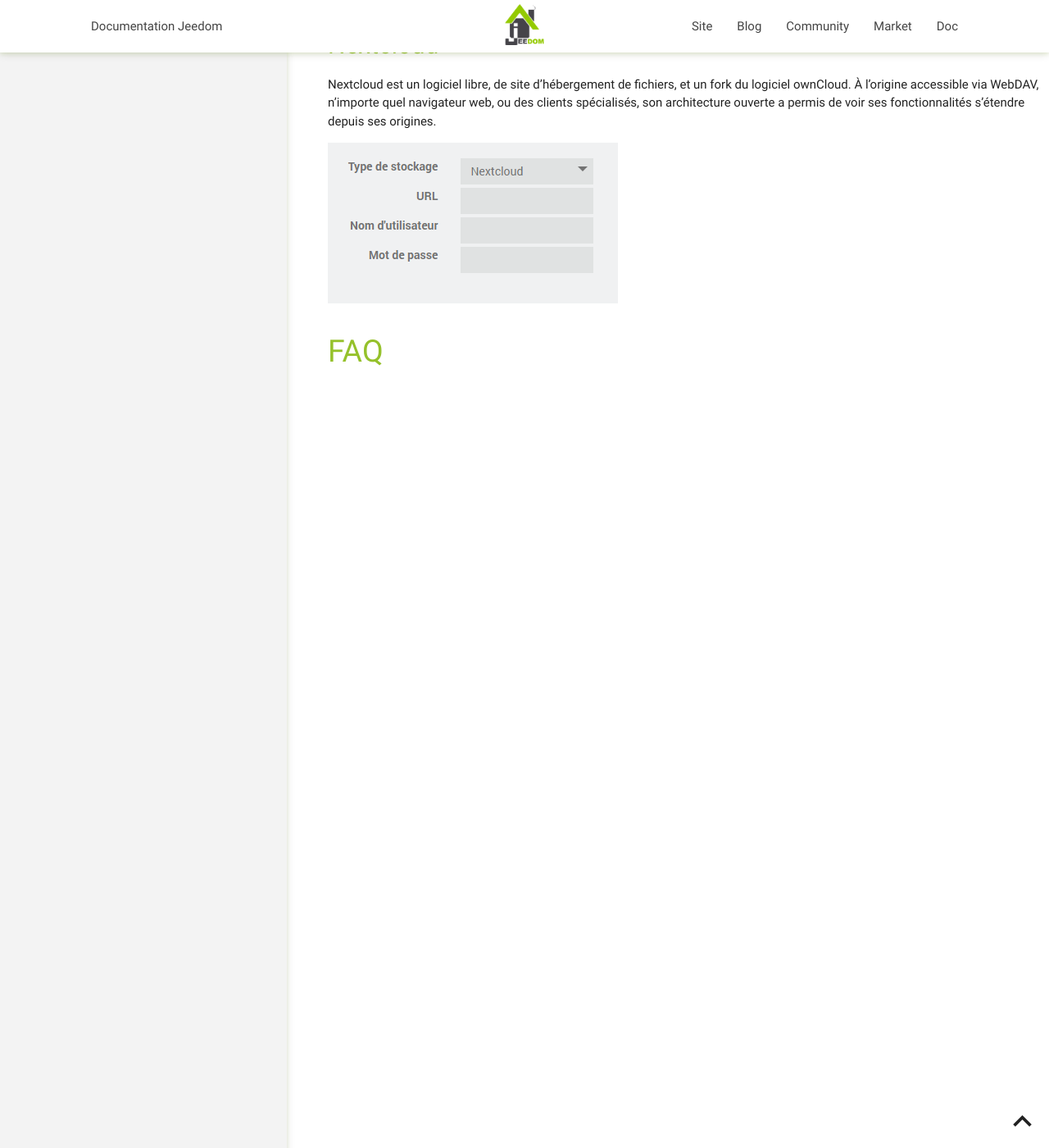
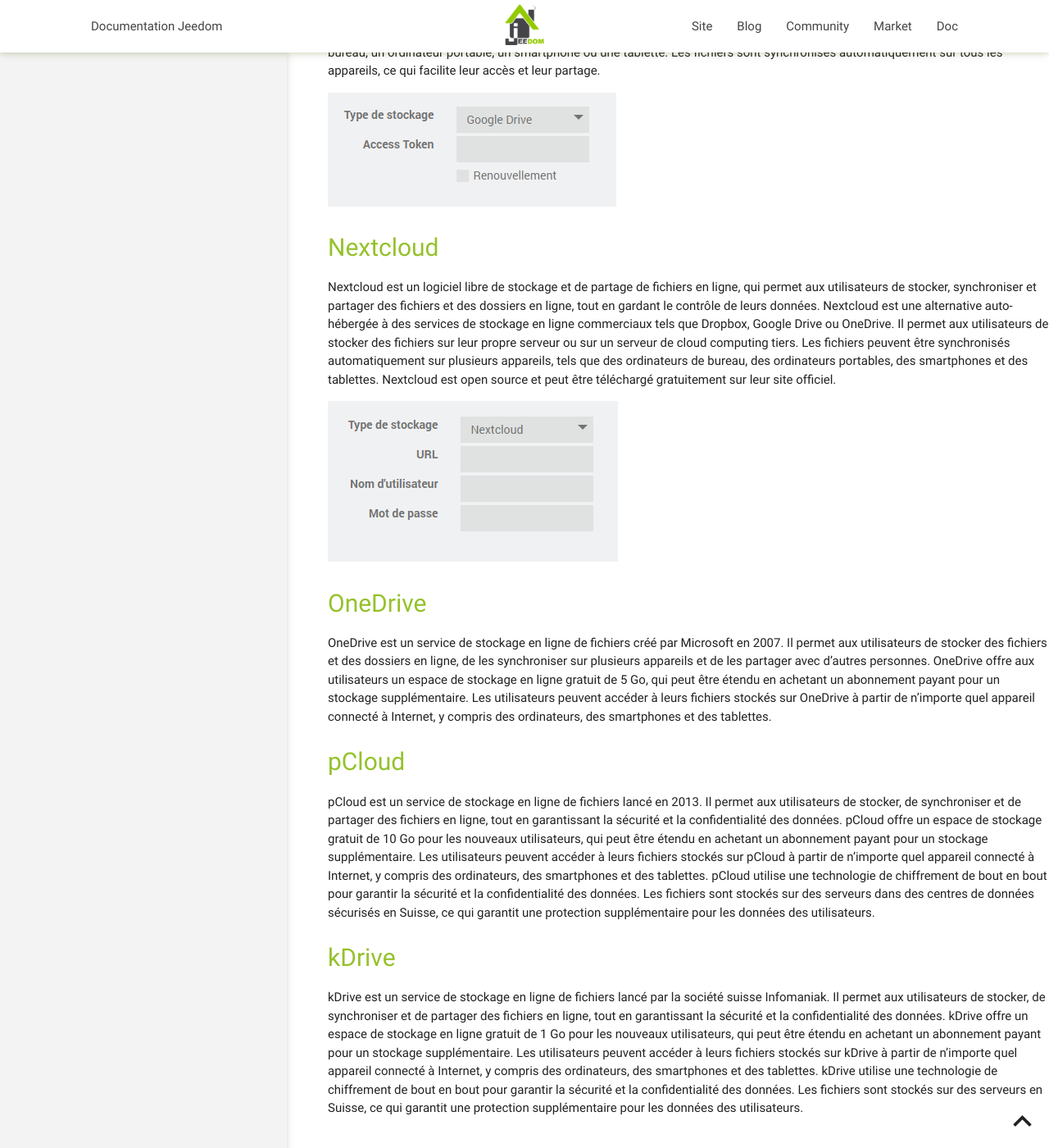
Before and after one commit to thanaus/jeedom_docs, a Jekyll site: the page built from plugins/cloudsyncpro/fr_FR/index.md, in a window 1280 px wide and 1400 px high, scrolled down 3886 px. Shown: the whole window at 82% size. Built offline with Jekyll 4.4.1, drawn with Linux system fonts in a browser that asks for light colours; our own code applies the rules of GitHub Pages for plain Markdown files; before the commit the page ends 4381 px from its top, so only the background shows below that; some of the changed text lies outside the part shown.

Commit message:
Update index.md

```diff
--- a/plugins/cloudsyncpro/fr_FR/index.md
+++ b/plugins/cloudsyncpro/fr_FR/index.md
@@ -1,10 +1,8 @@
-Synchronisation fichiers vers des services de stockage en ligne (Dropbox, Google Cloud Storage, Nextcloud) mais aussi système de fichier local, serveurs (S)FTP
+Synchronisation et transfert de fichiers entre différents services de stockage cloud et systèmes de fichiers locaux.
 
 Présentation Cloudsyncpro
 =========================
-Dans le domaine de la synchronisation de fichiers, il existe un outil multiplateforme et largement utilisé : rsync.
-On trouve aussi nombre d'outils qui se reposent sur rsync pour la gestion de la synchronisation, qui n'est qu'une de leurs multiples fonctionnalités.
-C'est notamment le cas de Rclone, qui est un dérivé créé par Nick Craig-Wood. Open source, son code est disponible sous licence MIT et diffusé via GitHub. Sa fonctionnalité principale est d'accéder à des services de stockage en ligne mais il faut par contre être un adepte de la ligne de commande.
+Rclone est un outil de ligne de commande open-source qui permet de synchroniser et de transférer des fichiers entre différents services de stockage cloud et systèmes de fichiers locaux. Il supporte un grand nombre de services de stockage cloud populaires, comme Google Drive, Dropbox, Amazon S3, Microsoft OneDrive, et bien d'autres encore. Il est très utile pour sauvegarder des fichiers, synchroniser des données entre différents services, ou transférer des fichiers volumineux à travers internet.
 
 Ce plugin permet d'interfacer cet outil avec Jeedom et simplifier la configuration des services de stockage en ligne.
 
@@ -62,37 +60,64 @@ Services de stockage
 FTP
 ---
 
-File Transfer Protocol (protocole de transfert de fichier), ou FTP, est un protocole de communication destiné au partage de fichiers sur un réseau TCP/IP.
+FTP (File Transfer Protocol) est un protocole de communication utilisé pour transférer des fichiers entre un client et un serveur sur un réseau informatique. Il permet à un utilisateur d'accéder à un serveur distant, d'afficher la structure de fichiers du serveur et de télécharger ou de téléverser des fichiers.
+FTP utilise un système d'authentification pour permettre l'accès au serveur. Les utilisateurs doivent fournir un nom d'utilisateur et un mot de passe pour accéder au serveur.
 
 ![cloudsyncpro](../images/79d739a3a0938015f8de7c6aed3fe715.png)
 
 SFTP
 ----
 
-SSH File Transfer Protocol (protocole de transfert de fichier), ou SFTP, est un protocole de communication fonctionnant au-dessus de SSH pour transférer et gérer des fichiers à distance.
+SFTP signifie Secure File Transfer Protocol (Protocole de transfert de fichiers sécurisé en français). C'est un protocole de transfert de fichiers sécurisé qui utilise une couche de sécurité supplémentaire pour protéger les données en transit.
+Contrairement au protocole FTP standard, qui est vulnérable aux interceptions de données et aux attaques par reniflage de paquets, SFTP chiffre toutes les données qui sont transférées entre le client et le serveur, en utilisant un chiffrement basé sur SSH (Secure Shell). Cela rend le protocole SFTP plus sûr et plus fiable pour les transferts de fichiers, surtout si les fichiers contiennent des informations sensibles.
+SFTP utilise également un système d'authentification pour permettre l'accès au serveur. Les utilisateurs doivent fournir un nom d'utilisateur et un mot de passe pour accéder au serveur, tout comme dans le protocole FTP standard.
 
 ![cloudsyncpro](../images/768ac996ce21cfc8b1c41beddad9f9e4.png)
 
 Dropbox
 -------
 
-Dropbox est un service de stockage et de partage de copies de fichiers locaux en ligne proposé par Dropbox, Inc., entreprise localisée à San Francisco, en Californie.
+Dropbox est un service de stockage en ligne (ou "cloud storage" en anglais) qui permet aux utilisateurs de stocker, synchroniser et partager des fichiers et des dossiers en ligne. Il a été lancé en 2007 par la société Dropbox Inc.
+Le service Dropbox permet de stocker des fichiers sur des serveurs distants et de les synchroniser automatiquement sur plusieurs appareils, tels que des ordinateurs de bureau, des ordinateurs portables, des smartphones et des tablettes. Les fichiers sont accessibles à partir de n'importe quel appareil connecté à Internet, ce qui facilite leur accès et leur partage.
 
 ![cloudsyncpro](../images/162caa41f06afcf36200c23318e2bcc6.png)
 
 Google Drive
 ------------
 
-Google Drive ou Google Disque au Québec, est un service de stockage et de partage de fichiers dans le cloud lancé par la société Google.
+Google Drive est un service de stockage en ligne (ou "cloud storage" en anglais) créé par Google en 2012. Il permet aux utilisateurs de stocker, synchroniser et partager des fichiers et des dossiers en ligne.
+Avec Google Drive, les utilisateurs peuvent stocker des fichiers sur des serveurs distants et y accéder à partir de n'importe quel appareil connecté à Internet, comme un ordinateur de bureau, un ordinateur portable, un smartphone ou une tablette. Les fichiers sont synchronisés automatiquement sur tous les appareils, ce qui facilite leur accès et leur partage.
 
 ![cloudsyncpro](../images/ac2bbda15c853d03741c379cdf497dd0.png)
 
 Nextcloud
 ---------
 
-Nextcloud est un logiciel libre, de site d'hébergement de fichiers, et un fork du logiciel ownCloud. À l'origine accessible via WebDAV, n'importe quel navigateur web, ou des clients spécialisés, son architecture ouverte a permis de voir ses fonctionnalités s'étendre depuis ses origines.
+Nextcloud est un logiciel libre de stockage et de partage de fichiers en ligne, qui permet aux utilisateurs de stocker, synchroniser et partager des fichiers et des dossiers en ligne, tout en gardant le contrôle de leurs données.
+Nextcloud est une alternative auto-hébergée à des services de stockage en ligne commerciaux tels que Dropbox, Google Drive ou OneDrive. Il permet aux utilisateurs de stocker des fichiers sur leur propre serveur ou sur un serveur de cloud computing tiers. Les fichiers peuvent être synchronisés automatiquement sur plusieurs appareils, tels que des ordinateurs de bureau, des ordinateurs portables, des smartphones et des tablettes.
+Nextcloud est open source et peut être téléchargé gratuitement sur leur site officiel.
 
 ![cloudsyncpro](../images/1a58b154a37a7ae02101076eb303571c.png)
 
+OneDrive
+--------
+
+OneDrive est un service de stockage en ligne de fichiers créé par Microsoft en 2007. Il permet aux utilisateurs de stocker des fichiers et des dossiers en ligne, de les synchroniser sur plusieurs appareils et de les partager avec d'autres personnes.
+OneDrive offre aux utilisateurs un espace de stockage en ligne gratuit de 5 Go, qui peut être étendu en achetant un abonnement payant pour un stockage supplémentaire. Les utilisateurs peuvent accéder à leurs fichiers stockés sur OneDrive à partir de n'importe quel appareil connecté à Internet, y compris des ordinateurs, des smartphones et des tablettes.
+
+pCloud
+------
+
+pCloud est un service de stockage en ligne de fichiers lancé en 2013. Il permet aux utilisateurs de stocker, de synchroniser et de partager des fichiers en ligne, tout en garantissant la sécurité et la confidentialité des données.
+pCloud offre un espace de stockage gratuit de 10 Go pour les nouveaux utilisateurs, qui peut être étendu en achetant un abonnement payant pour un stockage supplémentaire. Les utilisateurs peuvent accéder à leurs fichiers stockés sur pCloud à partir de n'importe quel appareil connecté à Internet, y compris des ordinateurs, des smartphones et des tablettes.
+pCloud utilise une technologie de chiffrement de bout en bout pour garantir la sécurité et la confidentialité des données. Les fichiers sont stockés sur des serveurs dans des centres de données sécurisés en Suisse, ce qui garantit une protection supplémentaire pour les données des utilisateurs.
+
+kDrive
+------
+
+kDrive est un service de stockage en ligne de fichiers lancé par la société suisse Infomaniak. Il permet aux utilisateurs de stocker, de synchroniser et de partager des fichiers en ligne, tout en garantissant la sécurité et la confidentialité des données.
+kDrive offre un espace de stockage en ligne gratuit de 1 Go pour les nouveaux utilisateurs, qui peut être étendu en achetant un abonnement payant pour un stockage supplémentaire. Les utilisateurs peuvent accéder à leurs fichiers stockés sur kDrive à partir de n'importe quel appareil connecté à Internet, y compris des ordinateurs, des smartphones et des tablettes.
+kDrive utilise une technologie de chiffrement de bout en bout pour garantir la sécurité et la confidentialité des données. Les fichiers sont stockés sur des serveurs en Suisse, ce qui garantit une protection supplémentaire pour les données des utilisateurs.
+
 FAQ
 ===
```
